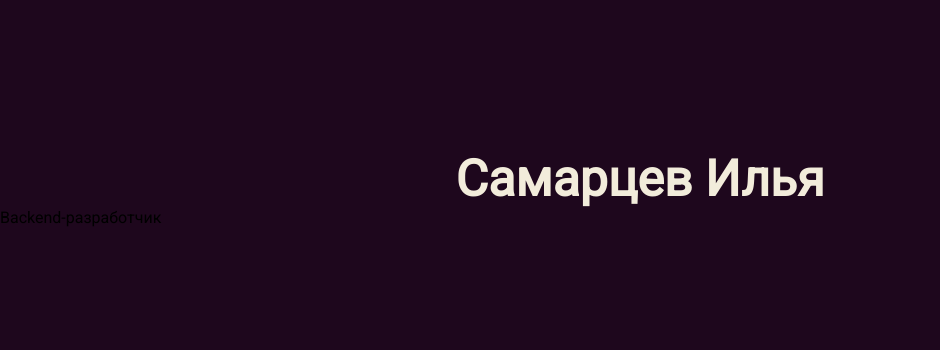
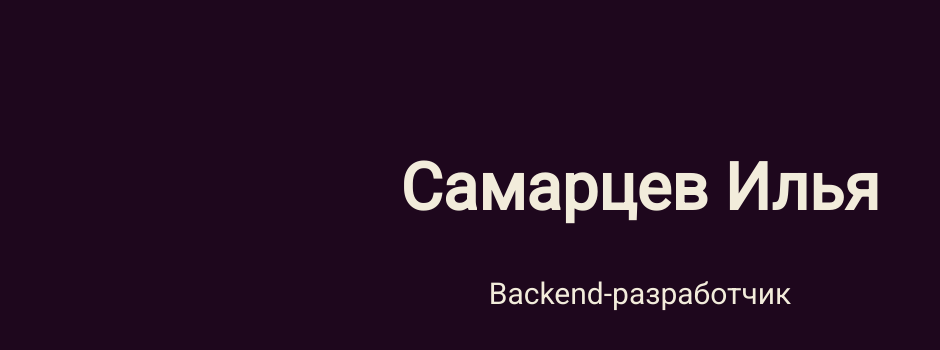
Before and after one commit to ilya5006/personalSite, a PHP site: page / in a window 1280 px wide. Shown: the part 100-450 px from the top of the page, without its empty margins (0-940 px from the left). Run offline with PHP 8.4, Linux system fonts and the light colour scheme.

Commit message:
Main page style

```diff
--- a/css/main.css
+++ b/css/main.css
@@ -3,5 +3,13 @@
     margin-top: 150px;
     text-align: center;
     color: #f2ecdb;
-    font-size: 50px;
+    font-size: 65px;
 }
+
+#backend-developer
+{
+    text-align: center;
+    color: #f2ecdb;
+    margin-top: 50px;
+    font-size: 30px;
+}
```
